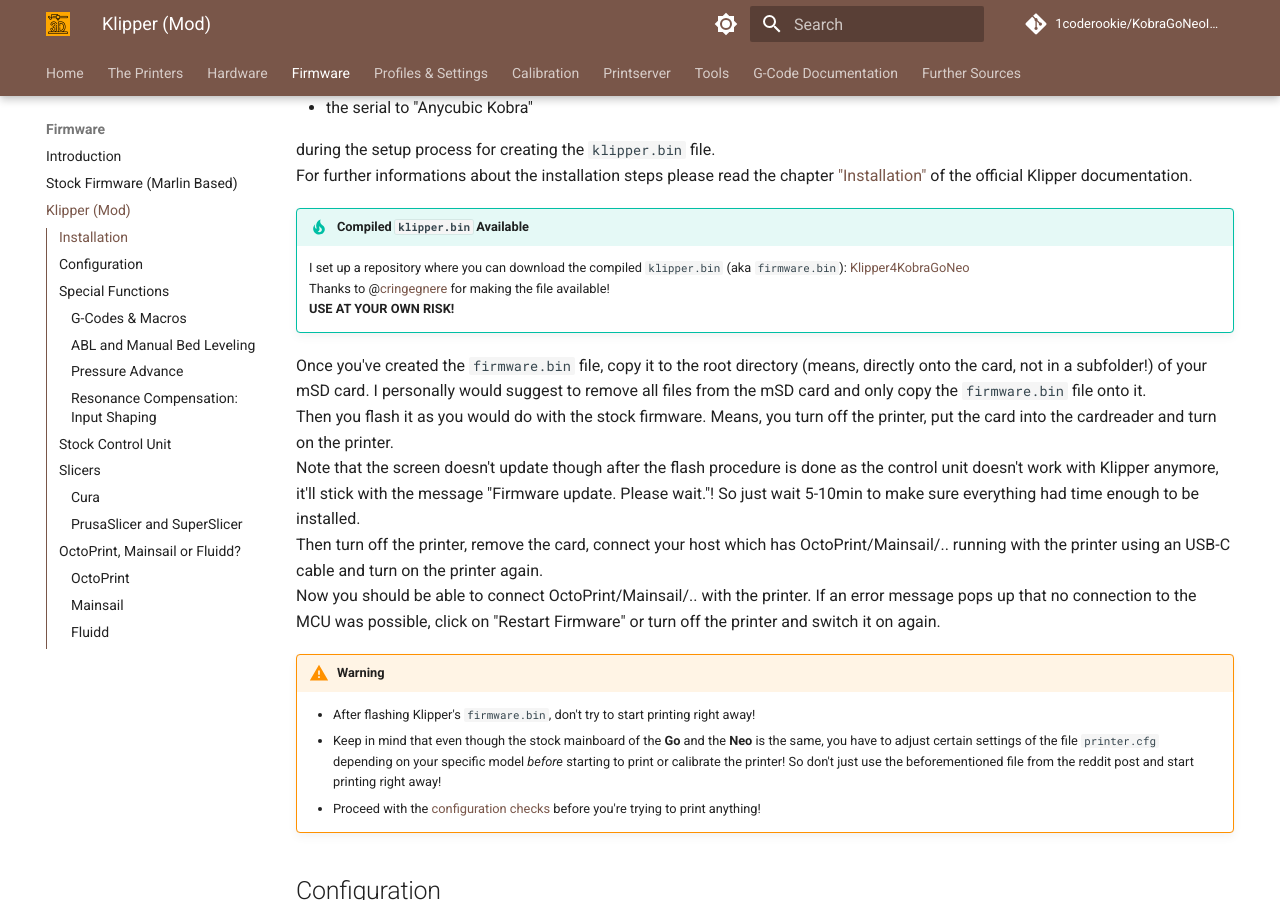
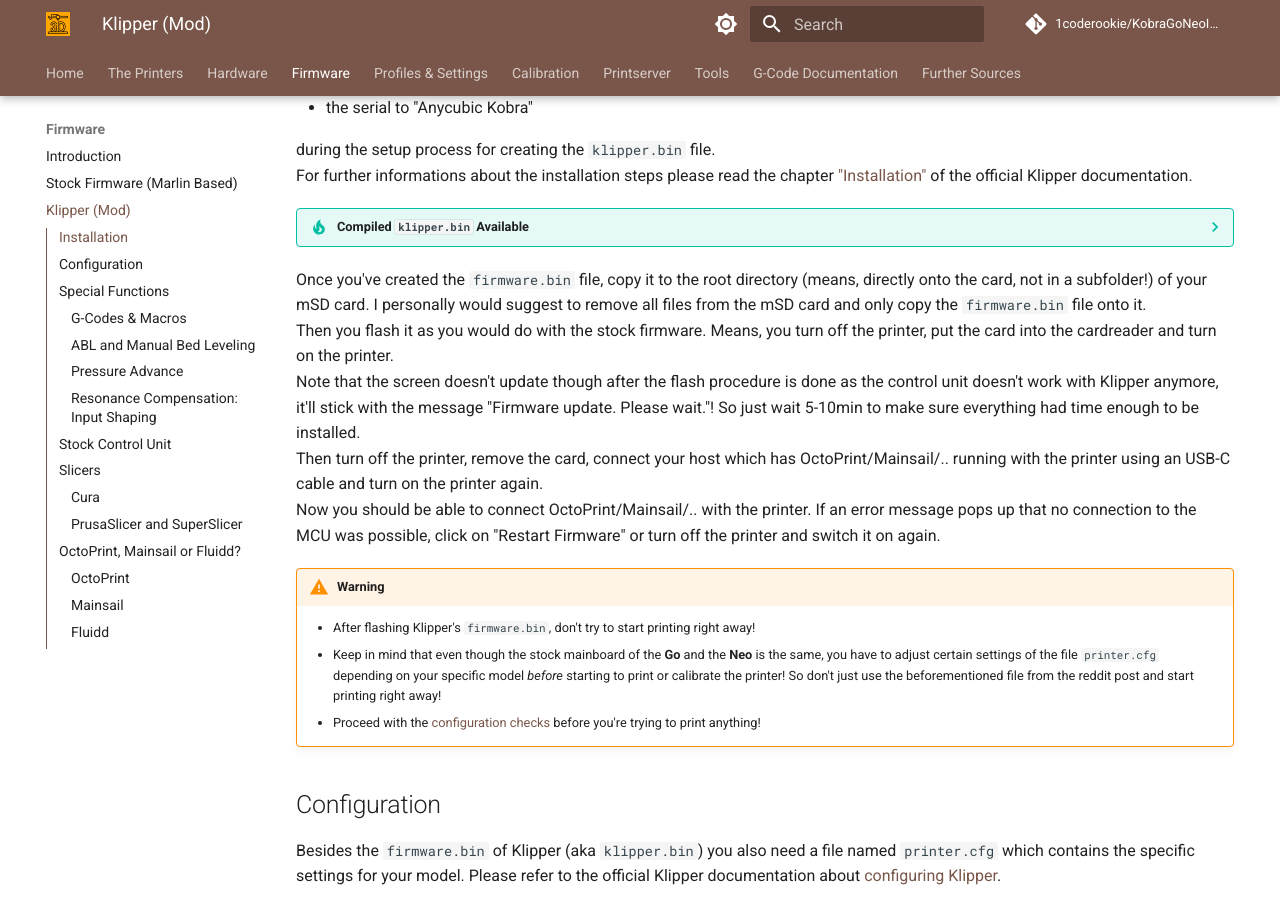
Before and after one commit to 1coderookie/KobraGoNeoInsights, an MkDocs documentation site: the page built from docs/firmware/fw_klipper.md, in a window 1280 px wide and 900 px high, scrolled down 741 px. Built offline with MkDocs 1.6.1 and Material for MkDocs 9.7.7, drawn with Linux system fonts in a browser that asks for light colours; comment, search, counter and statistics services are not loaded.

Commit message:
Update fw_klipper.md

```diff
--- a/docs/firmware/fw_klipper.md
+++ b/docs/firmware/fw_klipper.md
@@ -35,7 +35,7 @@
 during the setup process for creating the `klipper.bin` file.
 For further informations about the installation steps please read the chapter ["Installation"](https://www.klipper3d.org/Installation.html) of the official Klipper documentation.
 
-!!! tip "Compiled `klipper.bin` Available"
+??? tip "Compiled `klipper.bin` Available"
 
     I set up a repository where you can download the compiled `klipper.bin` (aka `firmware.bin`): [Klipper4KobraGoNeo](https://github.com/1coderookie/Klipper4KobraGoNeo)
     Thanks to @[cringegnere](https://github.com/cringegnere) for making the file available!
```
